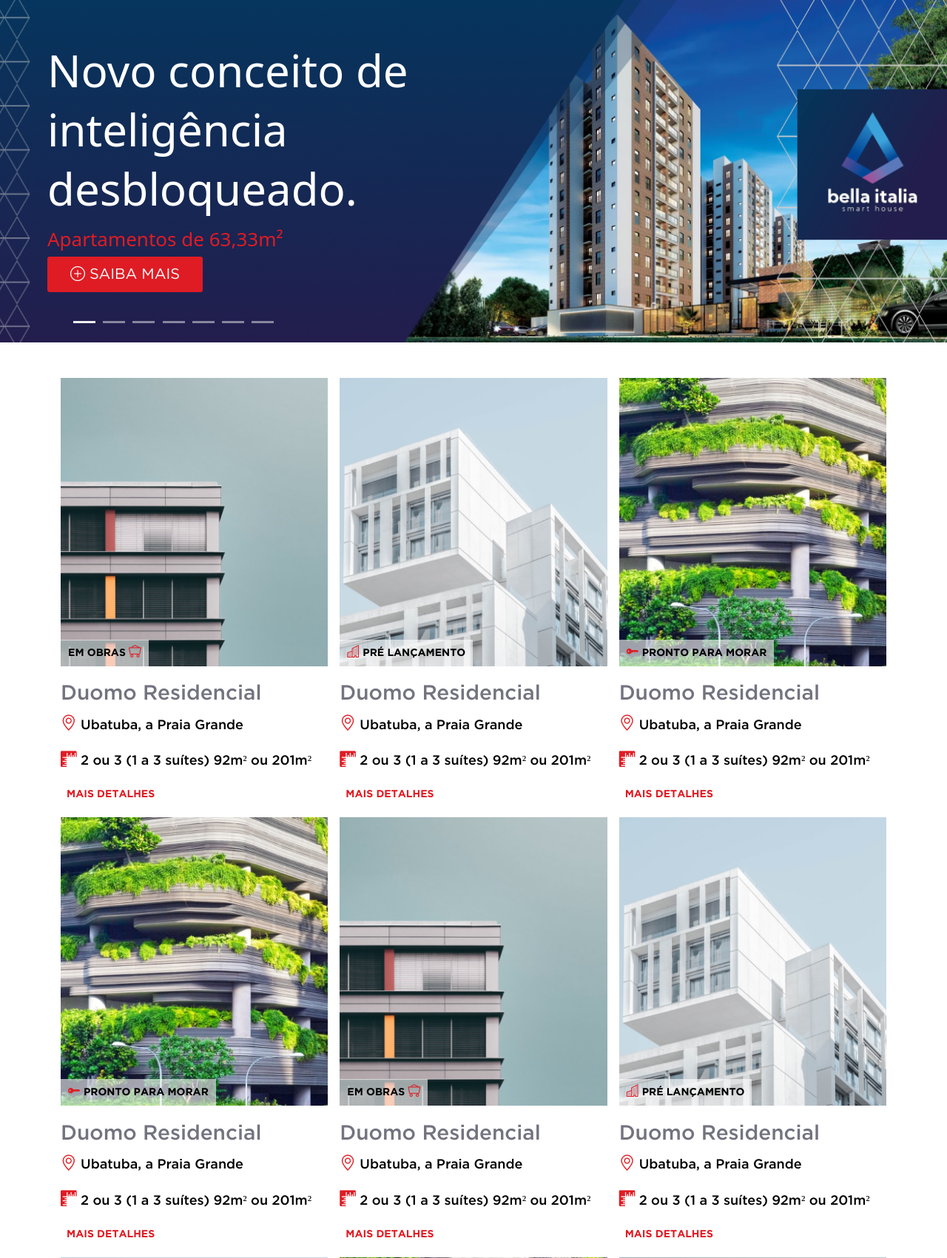
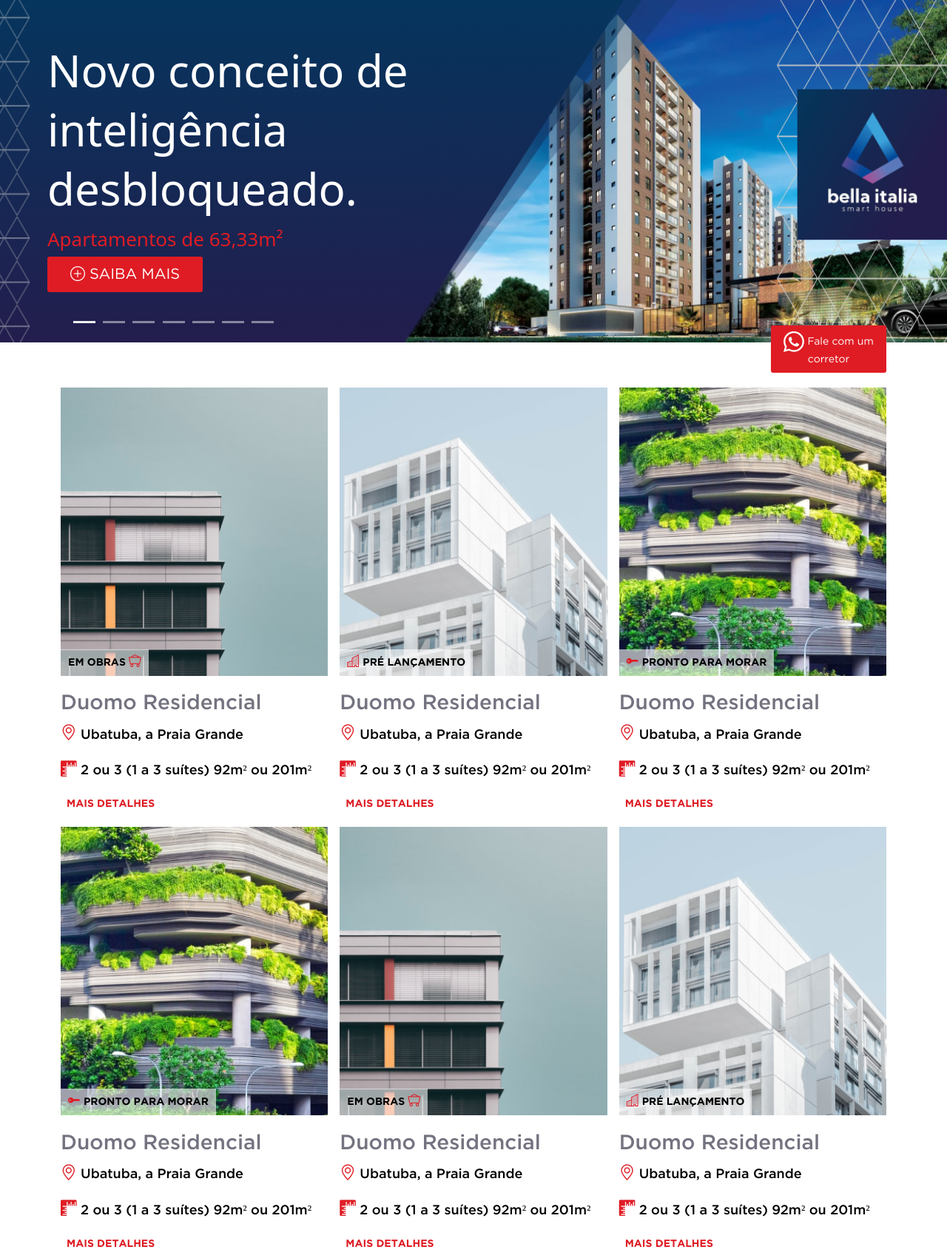
Before and after one commit to elenpetri/desafio-move-digital, a Flask app: page / in a window 1280 px wide. Shown: the part 74-1775 px from the top of the page at 74% size. Run offline with Flask 2, Linux system fonts and the light colour scheme; some libraries are stand-ins or nearby versions.

Commit message:
💥 NEW: Iniciado estruturação e estilização do botão de whatsapp "Fale com um correto"

```diff
--- a/src/static/css/home.css
+++ b/src/static/css/home.css
@@ -804,6 +804,36 @@ body, html{
         font-size: 60px;
     }
 
+    .altura-catalogo-resp{
+        margin-top: 2rem;
+    }
+
+/* ===================================================BOTÃO WHATSAPP===========================================*/
+    .whatsapp-float{
+        margin-top: -55px;
+        margin-bottom: 20px;
+
+    }
+
+    .btn.btn-whatsapp-float{
+        background-color: var(--red);
+        color: var(--white);
+        border-radius: 3px;
+        border: none;
+        height: 64px;
+        width: 156px;
+        left: 1%;
+        font-size: 14px;
+        font-family: 'Gothambook';
+        box-shadow: 0px 16px 42px;
+    }
+
+    .btn.btn-whatsapp-float:hover {
+        background-color: black;
+        color: var(--white);
+        border: none;
+    }
+
 /* ===================================================MODAL MENU===========================================*/
     .body-modal-menu {
         background-image: url(/static/imagens/bg-menu-g.png);
--- a/src/templates/home.html
+++ b/src/templates/home.html
@@ -165,9 +165,26 @@
     </div>
     </div>
 
+
     <!--Conteúdo album/catálogo-->
-    <div class="altura-catalogo-resp py-5">
+    <div class="altura-catalogo-resp ">
       <div class="container">
+
+        <!--Botão whatsapp-->
+        <div class="whatsapp-float sticky-top d-flex justify-content-end">
+          <a href="https://api.whatsapp.com/send?phone=55988888888&text=Olá!%20Gostaria%20de%20mais%20informaçõe%20sobre%20o%20imovel%20Ref.imovel">
+            <button type="button" class="btn btn-whatsapp-float">
+              <svg xmlns="http://www.w3.org/2000/svg" width="28" height="28" fill="currentColor" class="bi bi-whatsapp"
+                viewBox="0 0 16 16">
+                <path
+                  d="M13.601 2.326A7.854 7.854 0 0 0 7.994 0C3.627 0 .068 3.558.064 7.926c0 1.399.366 2.76 1.057 3.965L0 16l4.204-1.102a7.933 7.933 0 0 0 3.79.965h.004c4.368 0 7.926-3.558 7.93-7.93A7.898 7.898 0 0 0 13.6 2.326zM7.994 14.521a6.573 6.573 0 0 1-3.356-.92l-.24-.144-2.494.654.666-2.433-.156-.251a6.56 6.56 0 0 1-1.007-3.505c0-3.626 2.957-6.584 6.591-6.584a6.56 6.56 0 0 1 4.66 1.931 6.557 6.557 0 0 1 1.928 4.66c-.004 3.639-2.961 6.592-6.592 6.592zm3.615-4.934c-.197-.099-1.17-.578-1.353-.646-.182-.065-.315-.099-.445.099-.133.197-.513.646-.627.775-.114.133-.232.148-.43.05-.197-.1-.836-.308-1.592-.985-.59-.525-.985-1.175-1.103-1.372-.114-.198-.011-.304.088-.403.087-.088.197-.232.296-.346.1-.114.133-.198.198-.33.065-.134.034-.248-.015-.347-.05-.099-.445-1.076-.612-1.47-.16-.389-.323-.335-.445-.34-.114-.007-.247-.007-.38-.007a.729.729 0 0 0-.529.247c-.182.198-.691.677-.691 1.654 0 .977.71 1.916.81 2.049.098.133 1.394 2.132 3.383 2.992.47.205.84.326 1.129.418.475.152.904.129 1.246.08.38-.058 1.171-.48 1.338-.943.164-.464.164-.86.114-.943-.049-.084-.182-.133-.38-.232z">
+                </path>
+              </svg>
+              Fale com um corretor
+            </button>
+          </a>
+        </div>
+
         <div class="row row-cols-1 row-cols-sm-2 row-cols-md-3 g-3 ">
           <div class="col">
             <div class="card card-style blackout-card">
```
